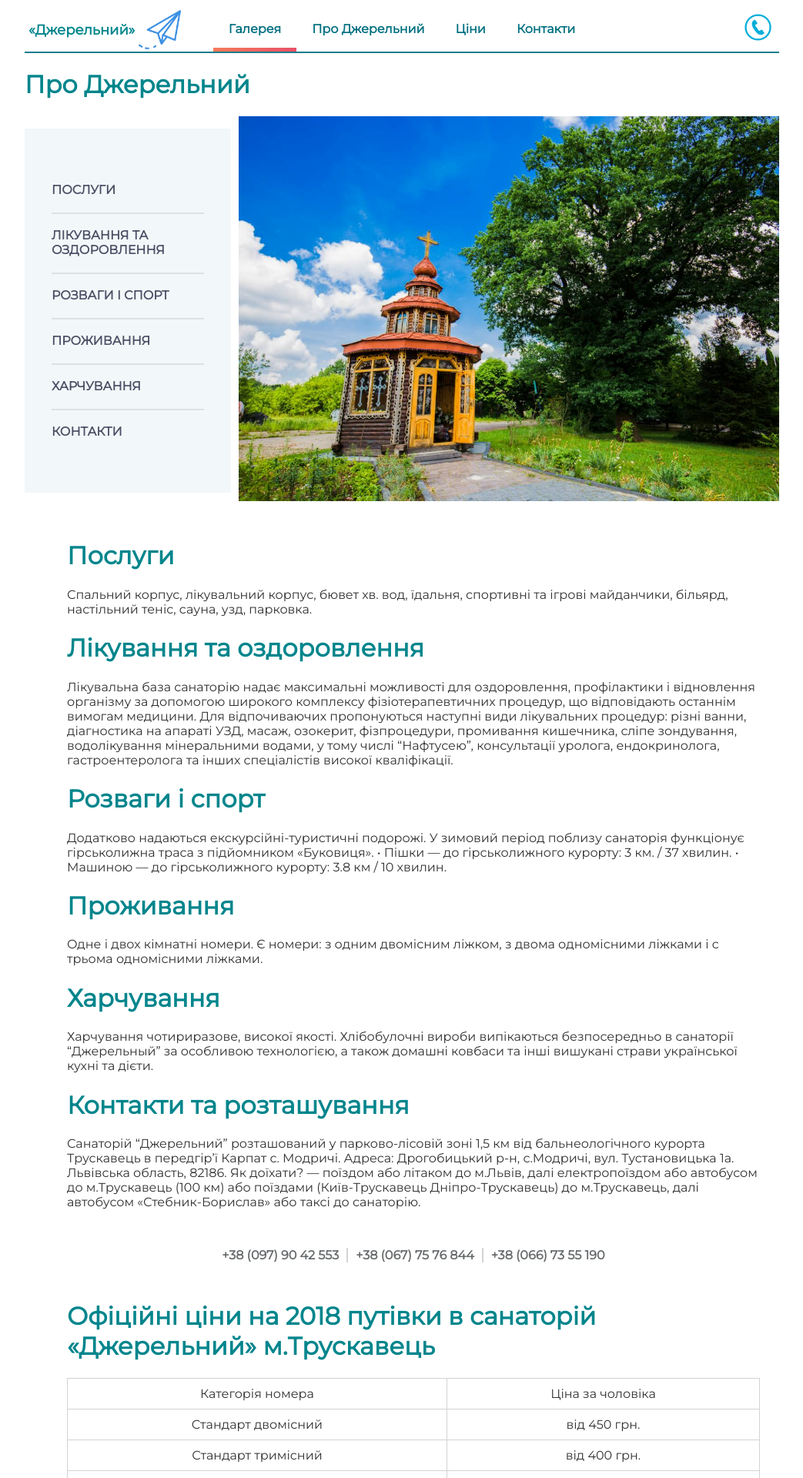
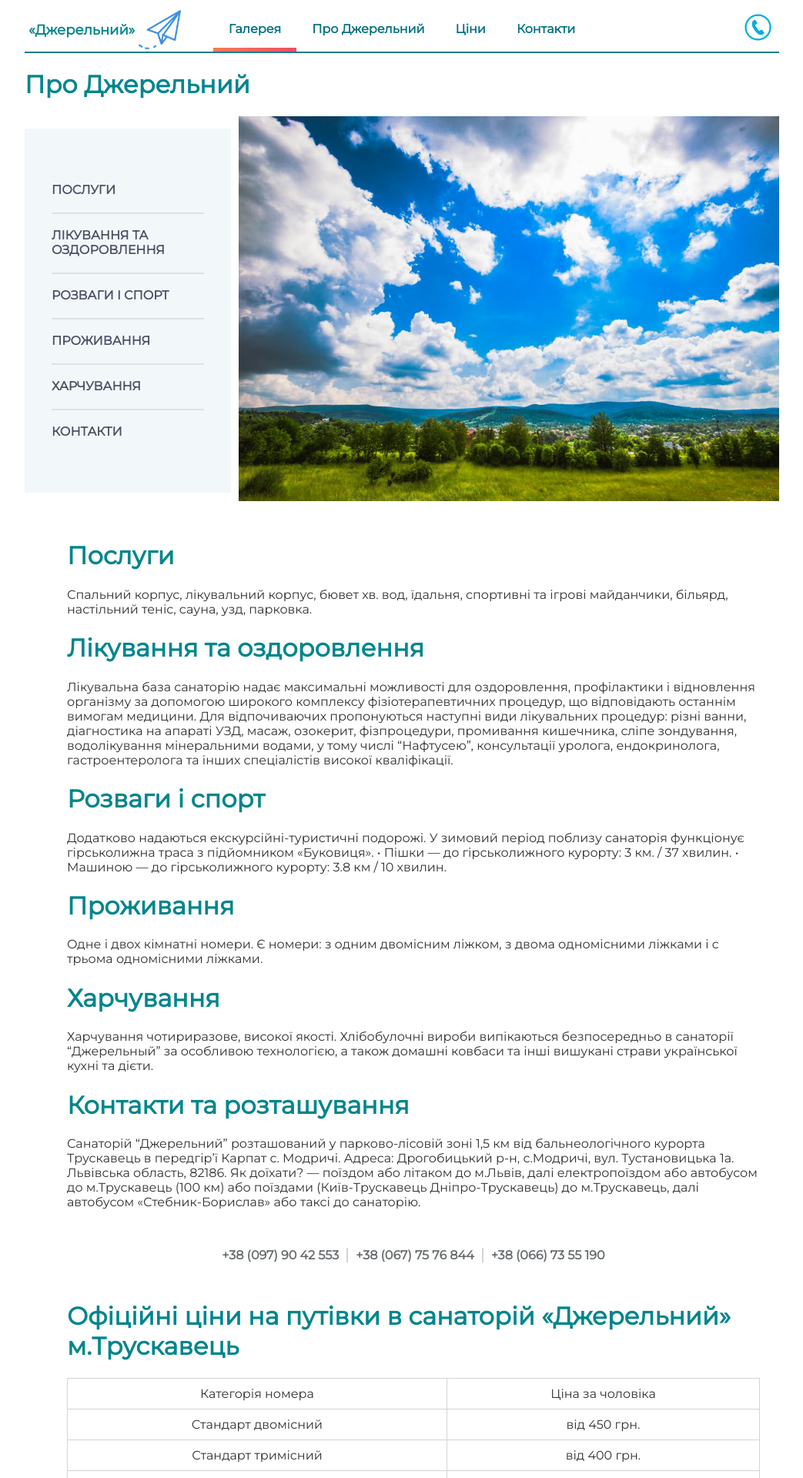
Before and after one commit to VadymBoguslavsky/react-sanatorii, a React (Create React App) app: page / in a window 1280 px wide. Shown: the top 1920 px of the page at 77% size, without its empty margins (118-1161 px from the left). Built offline with nearby package versions, Linux system fonts and the light colour scheme; the HTML template or start-up script is replaced by a standard one.

Commit message:
Changed about image

```diff
--- a/public/index.html
+++ b/public/index.html
@@ -9,7 +9,7 @@
       crossorigin="anonymous">
     <link rel="stylesheet" type="text/css" charset="UTF-8" href="https://cdnjs.cloudflare.com/ajax/libs/slick-carousel/1.6.0/slick.min.css" />
     <link rel="stylesheet" type="text/css" href="https://cdnjs.cloudflare.com/ajax/libs/slick-carousel/1.6.0/slick-theme.min.css" />
-    <title>React App</title>
+    <title>Санаторий Джерельний</title>
   </head>
   <body>
     <div id="root"></div>
--- a/src/components/about/about.css
+++ b/src/components/about/about.css
@@ -15,7 +15,7 @@
 
 .about__img {
   height: 500px;
-  background-image: url("../../assets/img/full/about-min.jpg");
+  background-image: url("../../assets/img/full/1 (30)-min.jpg");
   background-repeat: no-repeat;
   background-size: cover;
 }
--- a/src/components/about/about.js
+++ b/src/components/about/about.js
@@ -80,7 +80,7 @@ const About = () => {
           </div>
           <div className="price">
             <h1 id="prices">
-              Офіційні ціни на 2018 путівки в санаторій «Джерельний» м.Трускавець
+              Офіційні ціни на путівки в санаторій «Джерельний» м.Трускавець
             </h1>
             <table className="table">
               <tbody>
```
